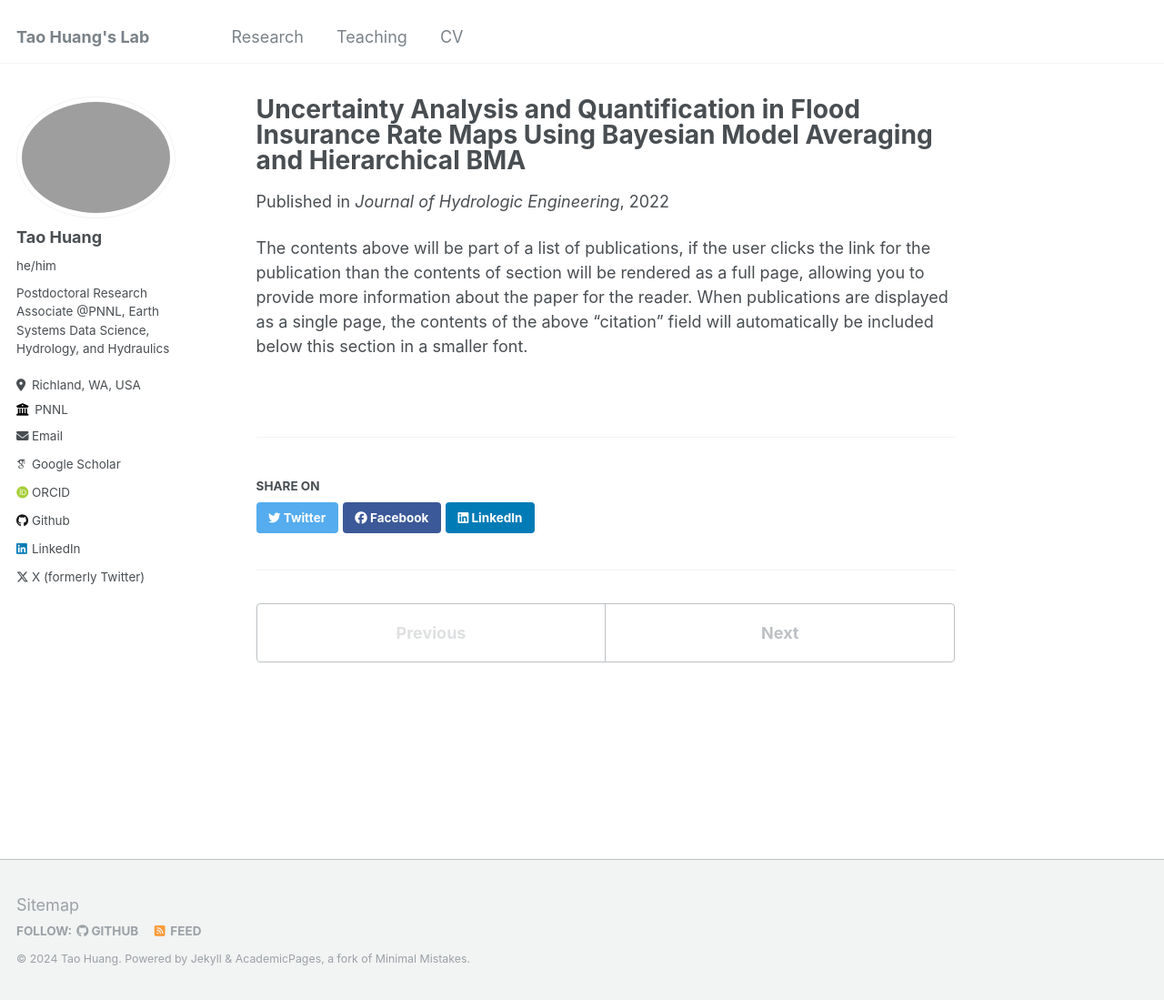
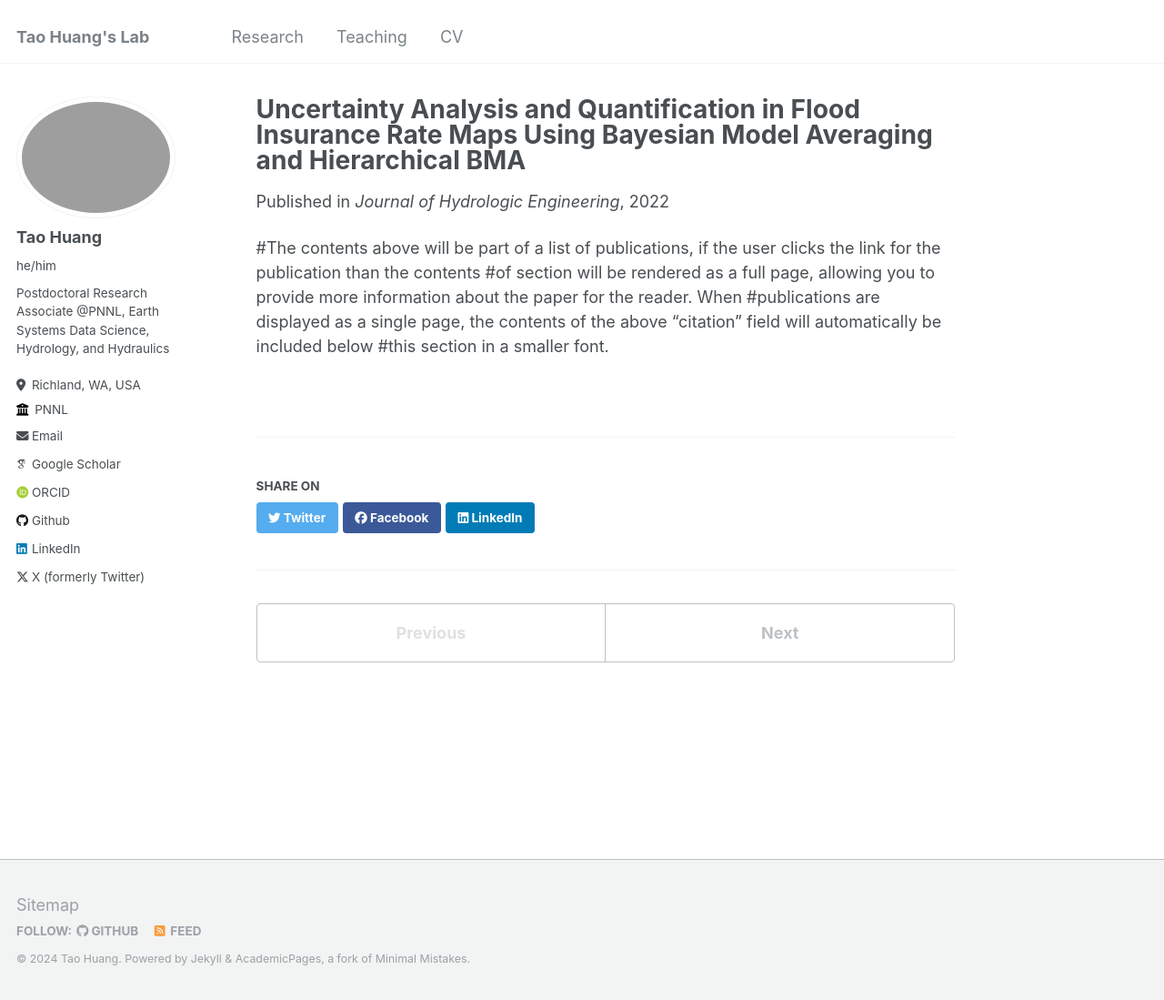
Before and after one commit to huan1441/huan1441.github.io, a Jekyll site: the page built from _publications/Paper_1.md, in a window 1280 px wide and 1099 px high. Shown: the whole window at 91% size. Built offline with Jekyll 4.4.1, drawn with Linux system fonts in a browser that asks for light colours; some web fonts are replaced.

Commit message:
Update Paper_1.md

```diff
--- a/_publications/Paper_1.md
+++ b/_publications/Paper_1.md
@@ -7,4 +7,4 @@ venue: 'Journal of Hydrologic Engineering'
 paperurl: 'https://doi.org/10.1061/JHYEFF.HEENG-5851'
 ---
 
-The contents above will be part of a list of publications, if the user clicks the link for the publication than the contents of section will be rendered as a full page, allowing you to provide more information about the paper for the reader. When publications are displayed as a single page, the contents of the above "citation" field will automatically be included below this section in a smaller font.
+#The contents above will be part of a list of publications, if the user clicks the link for the publication than the contents #of section will be rendered as a full page, allowing you to provide more information about the paper for the reader. When #publications are displayed as a single page, the contents of the above "citation" field will automatically be included below #this section in a smaller font.
```
